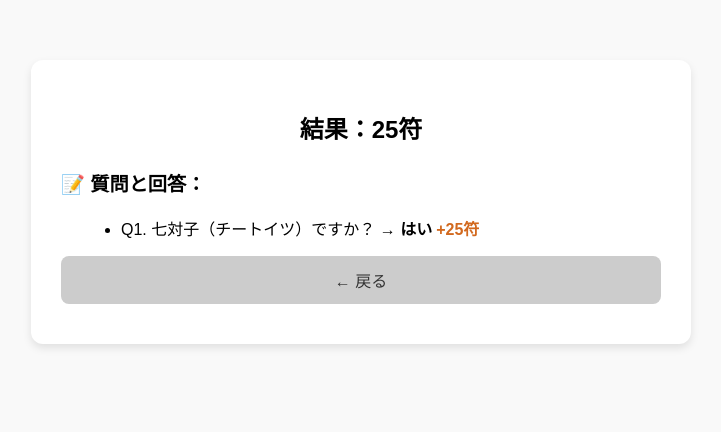
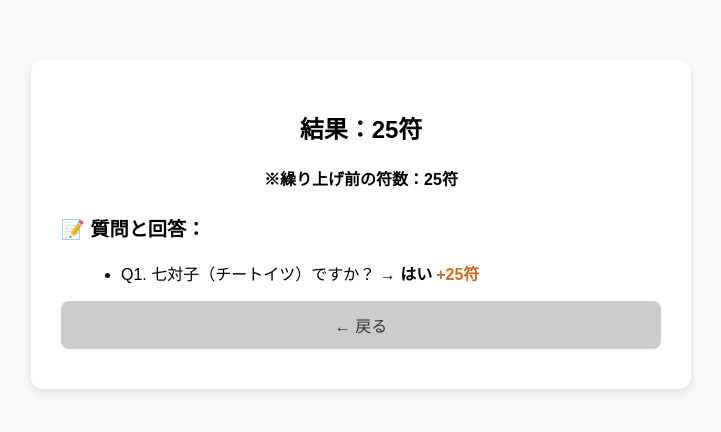
Before and after one commit to KeidaiHidaka/mahjangScoreCalc, a React (Vite) app: page / in a window 1280 px wide. Both pictures are taken after a click on the button "はい". Shown: the top 432 px of the page, without its empty margins (279-1000 px from the left). Built offline with nearby package versions, Linux system fonts and the light colour scheme.

Commit message:
繰り上げ前の符数

```diff
--- a/src/App.jsx
+++ b/src/App.jsx
@@ -105,7 +105,7 @@ function App() {
 
 
   if (currentId === "RESULT") {
-    const finalPoints = isOverrideMode
+    const roundUpPoints = isOverrideMode
       ? totalPoints
       : isChiitoitsu
         ? totalPoints
@@ -113,7 +113,7 @@ function App() {
     return (
       <div className="container">
         <Result
-          total={finalPoints}
+          roundUpPoints={roundUpPoints}
           breakdown={breakdown}
           history={history}
           totalPoints={totalPoints}
--- a/src/components/Result.jsx
+++ b/src/components/Result.jsx
@@ -3,14 +3,15 @@ import questions from '../questions';
 
 
 
-function Result({ total, breakdown, history }) {
+function Result({ roundUpPoints, breakdown, history,totalPoints }) {
     const last = history[history.length - 1];
 
     const isOverride = last?.override;
-    const displayPoints = isOverride ? last.points : total;
+    const displayPoints = isOverride ? last.points : roundUpPoints;
     return (
     <div>
         <h2>結果：{displayPoints}符</h2>
+        {!isOverride && <h4>※繰り上げ前の符数：{totalPoints}符</h4>}
         {isOverride && <p style={{ color: "red" }}>※例外処理で上書き</p>}
 
         {/* <h3>内訳：</h3>
--- a/src/index.css
+++ b/src/index.css
@@ -18,6 +18,10 @@ body {
 h2 {
   font-size: 1.5rem;
   margin-bottom: 20px;
+  text-align: center;
+}
+
+h4 {
   text-align: center;
 }
 
```
